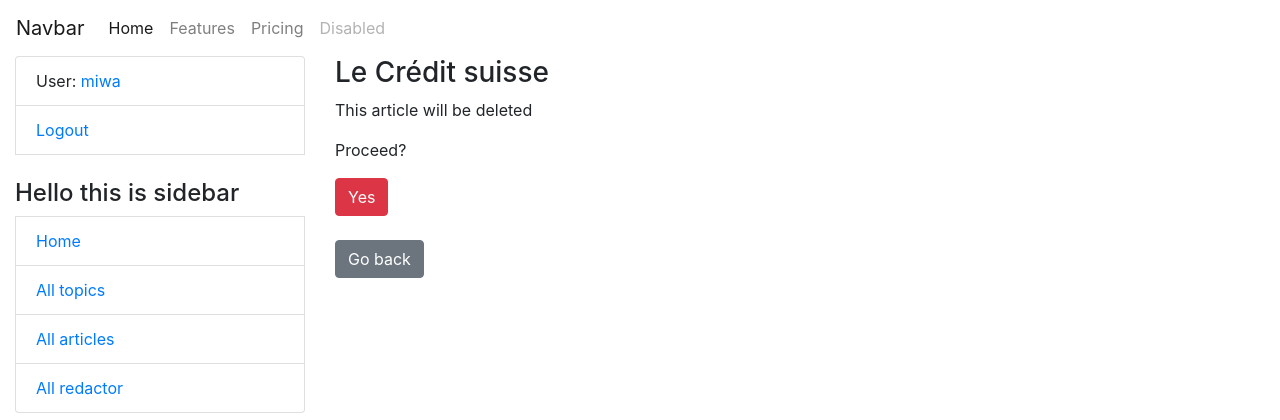
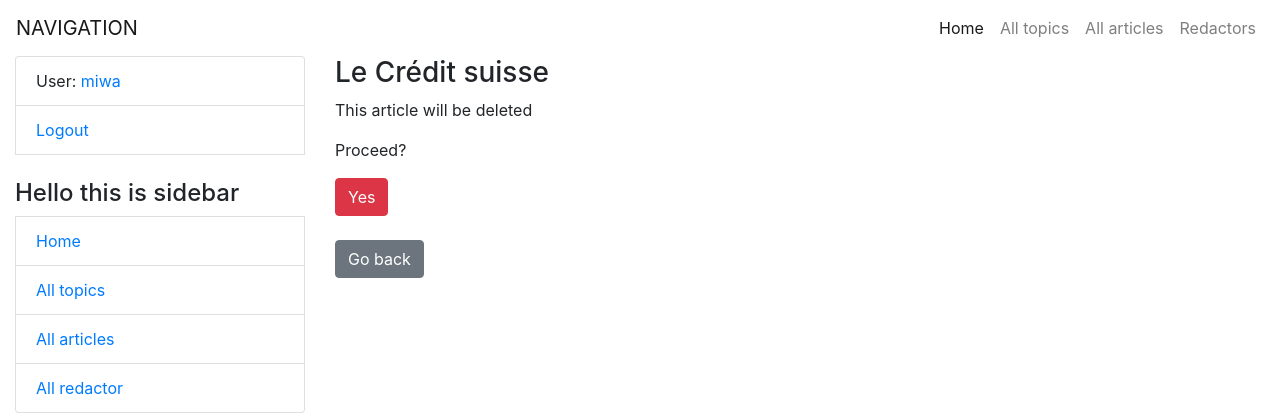
Before and after one commit to skmiwa1/newspaper-agency, a Django app: page /articles/1/delete/ in a window 1280 px wide. Shown: the top 420 px of the page. Run offline with Django 4.2, Linux system fonts and the light colour scheme; a user stored in the database is signed in; data comes from the database, SQL or seed files in the repository; some libraries are stand-ins or nearby versions.

Commit message:
add navbar on the right

```diff
--- a/templates/base.html
+++ b/templates/base.html
@@ -21,23 +21,23 @@
 <section id="nav-bar">
 
 <nav class="navbar navbar-expand-lg navbar-light">
-  <a class="navbar-brand" href="#">Navbar</a>
+  <a class="navbar-brand" href="#">NAVIGATION</a>
   <button class="navbar-toggler" type="button" data-toggle="collapse" data-target="#navbarNav" aria-controls="navbarNav" aria-expanded="false" aria-label="Toggle navigation">
     <span class="navbar-toggler-icon"></span>
   </button>
   <div class="collapse navbar-collapse" id="navbarNav">
-    <ul class="navbar-nav">
+    <ul class="navbar-nav ml-auto">
       <li class="nav-item active">
-        <a class="nav-link" href="#">Home <span class="sr-only">(current)</span></a>
+        <a class="nav-link" href="#">Home</a>
       </li>
       <li class="nav-item">
-        <a class="nav-link" href="#">Features</a>
+        <a class="nav-link" href="#">All topics</a>
       </li>
       <li class="nav-item">
-        <a class="nav-link" href="#">Pricing</a>
+        <a class="nav-link" href="#">All articles</a>
       </li>
       <li class="nav-item">
-        <a class="nav-link disabled" href="#" tabindex="-1" aria-disabled="true">Disabled</a>
+        <a class="nav-link " href="#">Redactors</a>
       </li>
     </ul>
   </div>
```
